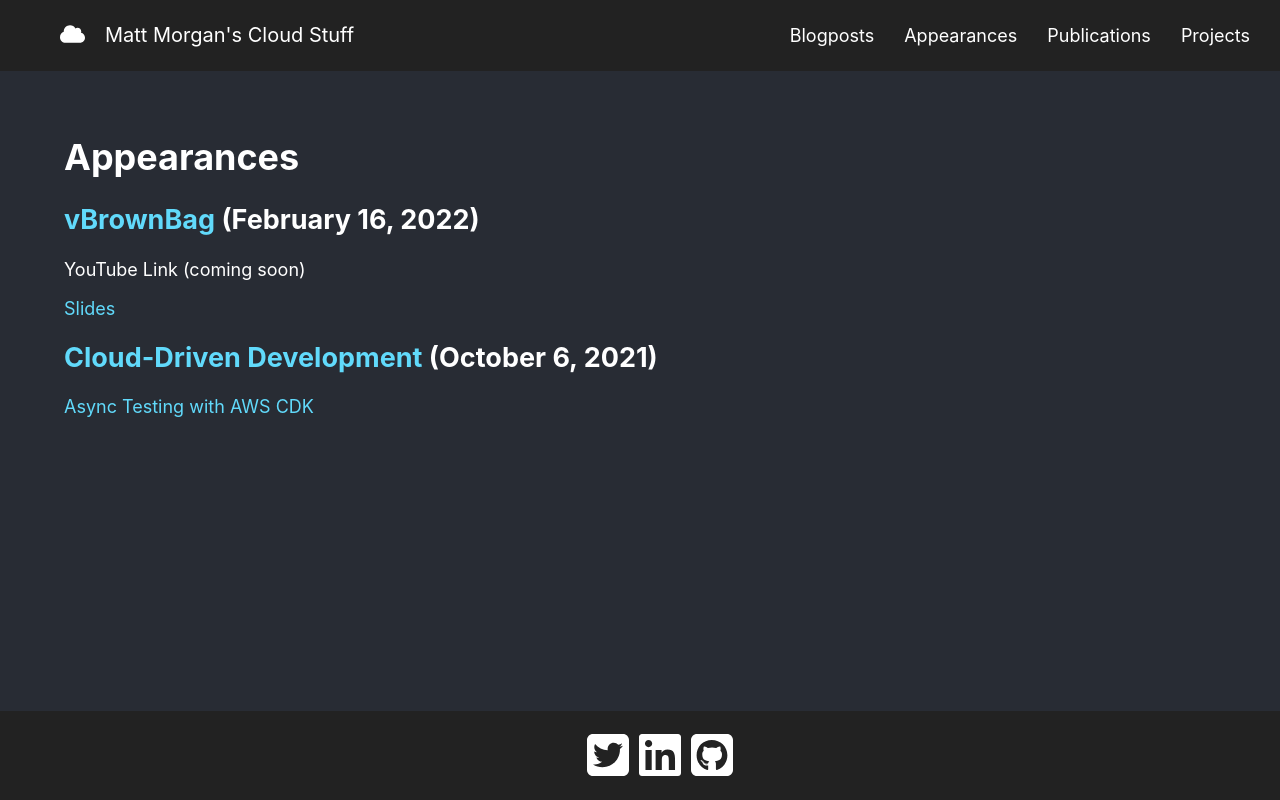
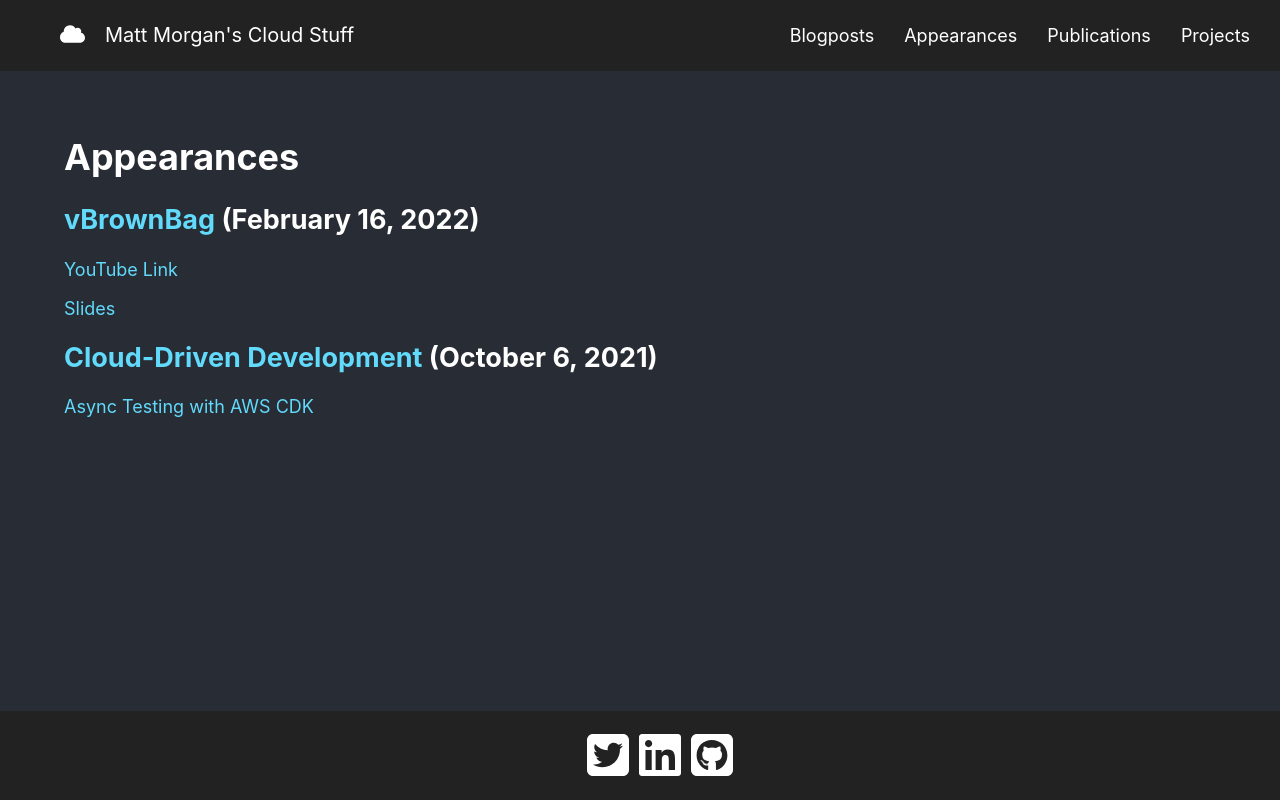
Before and after one commit to elthrasher/mattmorgan.cloud, a React (Vite) app: page /appearances in a window 1280 px wide. Built offline with nearby package versions, Linux system fonts and the light colour scheme.

Commit message:
youtube link

```diff
--- a/src/components/appearances.tsx
+++ b/src/components/appearances.tsx
@@ -5,12 +5,17 @@
     <h1>Appearances</h1>
     <article>
       <h2>
-        <a href="https://vbrownbag.com/" id="vbrownbag">
+        <a
+          href="https://vbrownbag.com/2022/02/episode-followup-the-serverless-mindset-presented-by-matt-morgan/"
+          id="vbrownbag"
+        >
           vBrownBag
         </a>{' '}
         (February 16, 2022)
       </h2>
-      <p>YouTube Link (coming soon)</p>
+      <p>
+        <a href="https://youtu.be/qbb8YYm_ORI">YouTube Link</a>
+      </p>
       <p>
         <a href="https://docs.google.com/presentation/d/1OFV29csgGOZUf9mHphwiwzmmnwN4nyGJov_aIy2eaJ0/edit?usp=sharing">
           Slides
```
Also changed, not shown: package.json (+5 -5 lines), 1 other file (tests, documents, lock files or other folders).
